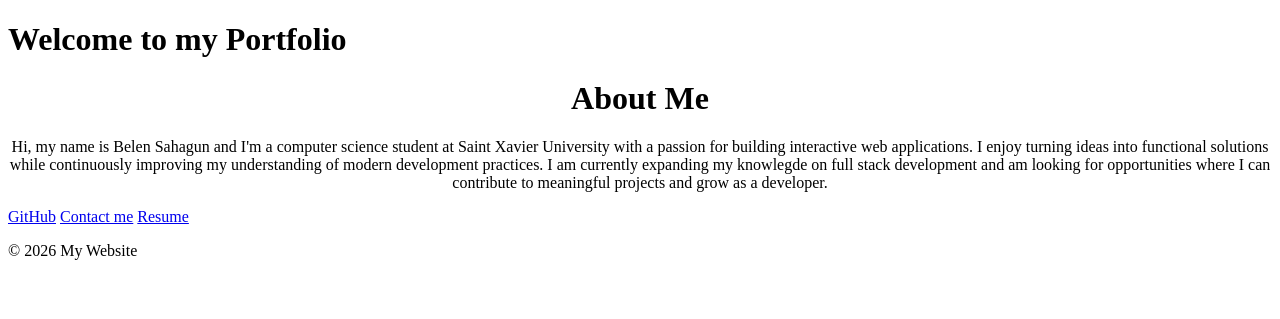
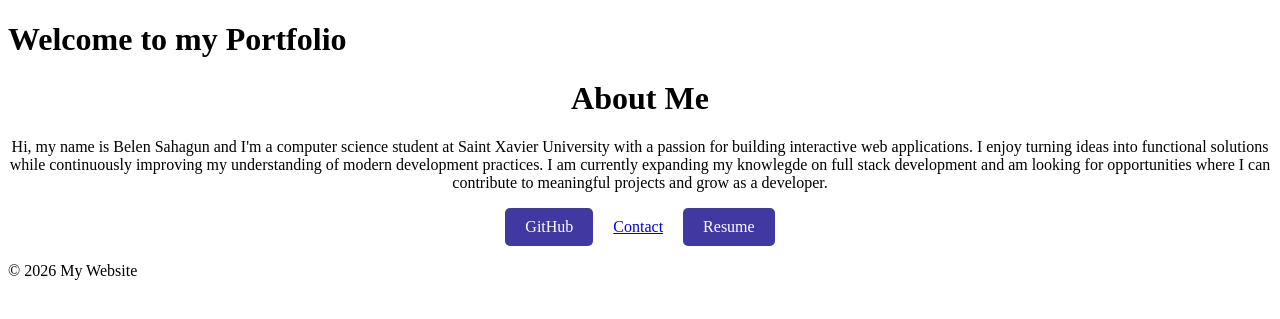
Before and after one commit to belenciaga1738/belenciaga1738.github.io, a Jekyll site: the page built from index.html, in a window 1280 px wide. Shown: the top 319 px of the page. Built offline with Jekyll 4.4.1, drawn with Linux system fonts in a browser that asks for light colours.

Commit message:
attempt to fix broken theme

```diff
--- a/assets/css/style.css
+++ b/assets/css/style.css
@@ -1,3 +1,19 @@
 .center-text {
     text-align: center;
 }
+
+.button-container {
+  display: flex;
+  flex-direction: row;
+  justify-content: center;
+  align-items: center;
+  gap: 20px;
+}
+
+.btn {
+  text-decoration: none;
+  padding: 10px 20px;
+  background-color: #4039a2;
+  color: white;
+  border-radius: 5px;
+}
--- a/index.html
+++ b/index.html
@@ -3,12 +3,12 @@ layout: default
 title: Home
 ---
 
-<!DOCTYPE html>
+<!-- <!DOCTYPE html>
 <html>
 <head>
 <title>Welcome to My Portfolio</title>
 </head>
-<body>
+<body> -->
 <h1 class="center-text">About Me</h1>
 <p class="center-text">Hi, my name is Belen Sahagun and I'm a computer science student at Saint Xavier University with a passion
     for building interactive web applications. I enjoy turning ideas into functional solutions while continuously improving my understanding of modern development practices.
@@ -17,10 +17,10 @@ title: Home
 <!-- buttons -->
 <div class="button-container">
   <a href="https://github.com/belenciaga1738" class="btn">GitHub</a>
-  <a href="contact.html" class="btn">Contact me</a>
+  <a href="{{ '/contact.html' | relative_url }}">Contact</a>
   <a href="#" class="btn">Resume</a>
 </div>
 
 
-</body>
-</html>
+<!-- </body>
+</html> -->
```
Also changed, not shown: contact.html (+7 -6 lines).
